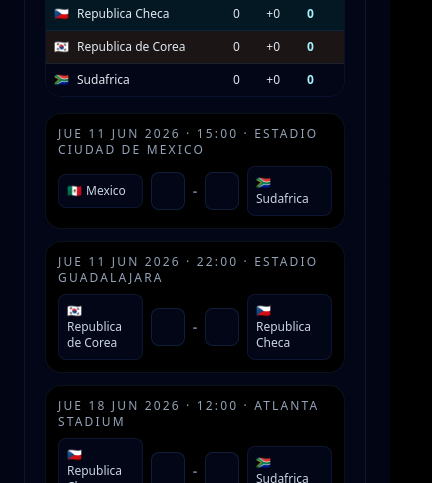
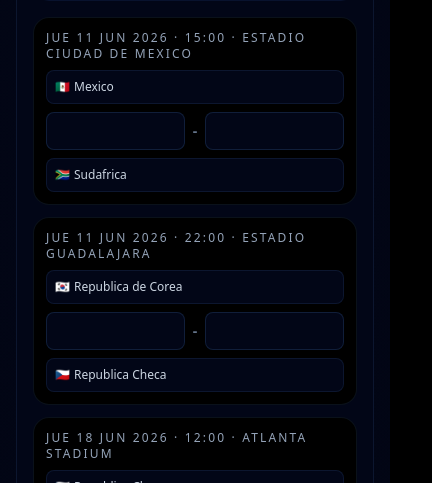
Before and after one commit to Chajtur/Hondutech, a React (Vite) app: page / in a window 390 px wide. Shown: the part 9001-9484 px from the top of the page, 432 px wide, since content can reach past the window. Built offline with nearby package versions, Linux system fonts and the light colour scheme; no server answers.

Commit message:
Arreglos de UI

```diff
--- a/src/components/WorldCupPredictor.tsx
+++ b/src/components/WorldCupPredictor.tsx
@@ -787,15 +787,15 @@ export default function WorldCupPredictor() {
               ) : null}
             </div>
 
-            <div className="grid grid-cols-[1fr_96px_1fr] items-center gap-2">
-              <div className={`rounded-xl border px-3 py-2 text-sm ${selected === match.home.id ? 'border-cyan-300 bg-cyan-400/20 text-cyan-100' : 'border-blue-400/10 bg-slate-950 text-slate-200'}`}>
+            <div className="grid min-w-0 gap-2 sm:grid-cols-[minmax(0,1fr)_96px_minmax(0,1fr)] sm:items-center">
+              <div className={`min-w-0 rounded-xl border px-3 py-2 text-sm ${selected === match.home.id ? 'border-cyan-300 bg-cyan-400/20 text-cyan-100' : 'border-blue-400/10 bg-slate-950 text-slate-200'}`}>
                 <span className="mr-2" aria-hidden="true">{getTeamFlag(match.home.id)}</span>
-                {match.home.name}
+                <span className="break-words">{match.home.name}</span>
               </div>
               {renderScoreInputs(match.id, { locked, stage, officialScore })}
-              <div className={`rounded-xl border px-3 py-2 text-sm ${selected === match.away.id ? 'border-cyan-300 bg-cyan-400/20 text-cyan-100' : 'border-blue-400/10 bg-slate-950 text-slate-200'}`}>
+              <div className={`min-w-0 rounded-xl border px-3 py-2 text-sm ${selected === match.away.id ? 'border-cyan-300 bg-cyan-400/20 text-cyan-100' : 'border-blue-400/10 bg-slate-950 text-slate-200'}`}>
                 <span className="mr-2" aria-hidden="true">{getTeamFlag(match.away.id)}</span>
-                {match.away.name}
+                <span className="break-words">{match.away.name}</span>
               </div>
             </div>
 
@@ -813,9 +813,9 @@ export default function WorldCupPredictor() {
     <section
       id="worldcup"
       ref={predictorSectionRef}
-      className="border-y border-blue-500/10 bg-gradient-to-b from-slate-950 to-black"
+      className="max-w-full overflow-x-hidden border-y border-blue-500/10 bg-gradient-to-b from-slate-950 to-black"
     >
-      <div className="mx-auto max-w-7xl px-6 pb-32 pt-16 md:py-16 lg:px-8">
+      <div className="mx-auto max-w-7xl px-4 pb-32 pt-16 sm:px-6 md:py-16 lg:px-8">
         <div className="mb-10 max-w-4xl">
           <p className="text-sm font-semibold uppercase tracking-[0.25em] text-cyan-300">Beneficio Mundial</p>
           <h2 className="mt-3 text-3xl font-bold sm:text-4xl">World Cup Predictor por marcador</h2>
@@ -1050,8 +1050,8 @@ export default function WorldCupPredictor() {
           ) : ranking.length === 0 ? (
             <p className="text-sm text-slate-400">Aun no hay predicciones publicadas.</p>
           ) : (
-            <div className="overflow-hidden rounded-2xl border border-blue-500/10">
-              <table className="w-full text-left text-sm text-slate-200">
+            <div className="overflow-x-auto rounded-2xl border border-blue-500/10">
+              <table className="min-w-[620px] text-left text-sm text-slate-200">
                 <thead className="bg-black text-xs uppercase tracking-[0.16em] text-slate-400">
                   <tr>
                     <th className="px-3 py-3">Pos</th>
@@ -1086,7 +1086,7 @@ export default function WorldCupPredictor() {
             const fixtures = matchesByGroup[groupCode] ?? [];
 
             return (
-              <article key={groupCode} className="rounded-3xl border border-blue-400/10 bg-slate-950 p-5">
+              <article key={groupCode} className="min-w-0 rounded-3xl border border-blue-400/10 bg-slate-950 p-4 sm:p-5">
                 <div className="mb-4 flex items-center justify-between">
                   <h3 className="text-xl font-semibold">Grupo {groupCode}</h3>
                   <span className="rounded-full border border-cyan-400/20 bg-cyan-400/10 px-3 py-1 text-xs text-cyan-200">
@@ -1143,15 +1143,15 @@ export default function WorldCupPredictor() {
                             </span>
                           ) : null}
                         </div>
-                        <div className="grid grid-cols-[1fr_88px_1fr] items-center gap-2 text-xs">
-                          <div className={`rounded-lg border px-2 py-2 ${officialResult === 'home' ? 'border-cyan-300 bg-cyan-400/20 text-cyan-100' : 'border-blue-400/10 bg-slate-950 text-slate-300'}`}>
+                        <div className="grid min-w-0 gap-2 text-xs sm:grid-cols-[minmax(0,1fr)_88px_minmax(0,1fr)] sm:items-center">
+                          <div className={`min-w-0 rounded-lg border px-2 py-2 ${officialResult === 'home' ? 'border-cyan-300 bg-cyan-400/20 text-cyan-100' : 'border-blue-400/10 bg-slate-950 text-slate-300'}`}>
                             <span className="mr-1" aria-hidden="true">{getTeamFlag(match.homeTeamId)}</span>
-                            {homeName}
+                            <span className="break-words">{homeName}</span>
                           </div>
                           {renderScoreInputs(match.id, { locked, officialScore })}
-                          <div className={`rounded-lg border px-2 py-2 ${officialResult === 'away' ? 'border-cyan-300 bg-cyan-400/20 text-cyan-100' : 'border-blue-400/10 bg-slate-950 text-slate-300'}`}>
+                          <div className={`min-w-0 rounded-lg border px-2 py-2 ${officialResult === 'away' ? 'border-cyan-300 bg-cyan-400/20 text-cyan-100' : 'border-blue-400/10 bg-slate-950 text-slate-300'}`}>
                             <span className="mr-1" aria-hidden="true">{getTeamFlag(match.awayTeamId)}</span>
-                            {awayName}
+                            <span className="break-words">{awayName}</span>
                           </div>
                         </div>
                         {officialResult === 'draw' ? <p className="mt-2 text-xs text-cyan-200">Empate oficial/proyectado</p> : null}
@@ -1193,7 +1193,7 @@ export default function WorldCupPredictor() {
       </div>
 
       {isPredictorVisible ? (
-        <div className="fixed inset-x-0 bottom-0 z-50 border-t border-cyan-300/20 bg-slate-950/95 px-4 py-3 shadow-2xl shadow-black/40 backdrop-blur md:hidden">
+        <div className="fixed inset-x-0 bottom-0 z-50 max-w-[100vw] overflow-hidden border-t border-cyan-300/20 bg-slate-950/95 px-3 py-3 shadow-2xl shadow-black/40 backdrop-blur md:hidden">
           <div className="mx-auto flex max-w-7xl items-center gap-3">
             <div className="min-w-0 flex-1">
               <p className="truncate text-xs font-semibold text-slate-200">
```
